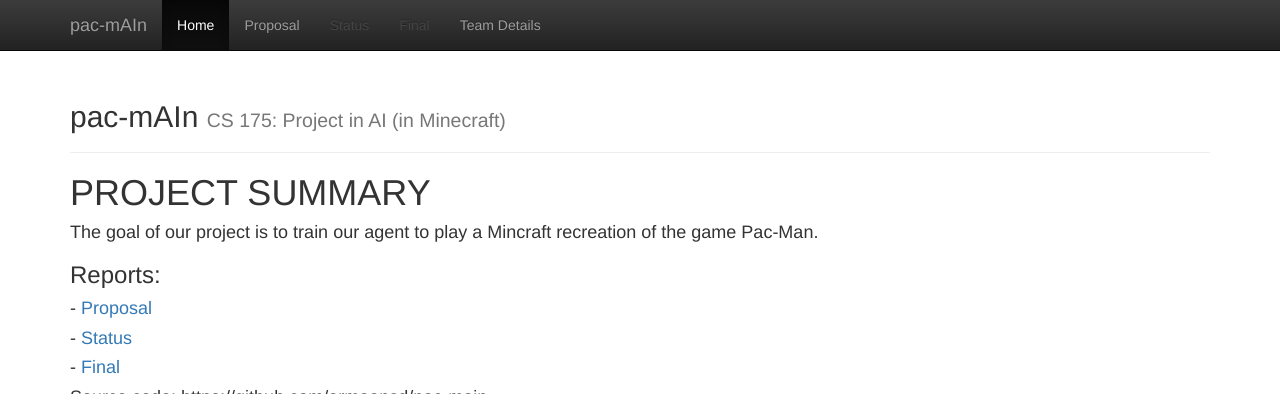
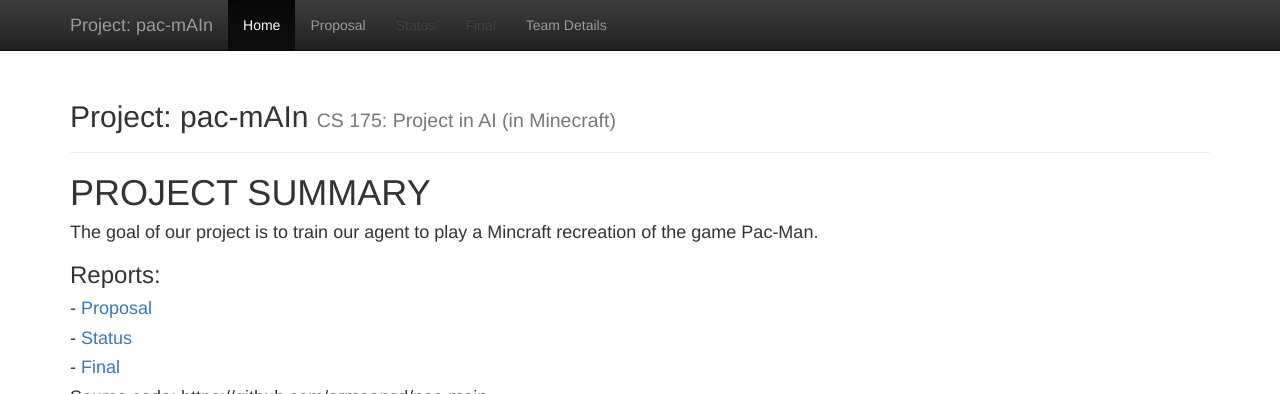
Before and after one commit to armaansd/pac-mAIn, a Jekyll site: the page built from docs/index.md, in a window 1280 px wide, cut to the strip 0-394 px from the top of the page. Built offline with Jekyll 4.4.1, drawn with Linux system fonts in a browser that asks for light colours.

Commit message:
Update _config.yml

```diff
--- a/docs/_config.yml
+++ b/docs/_config.yml
@@ -1,7 +1,7 @@
 ###########
 # site.title
 
-title:    'pac-mAIn'
+title:    'Project: pac-mAIn'
 subtitle: 'CS 175: Project in AI (in Minecraft)'
 
 
```
